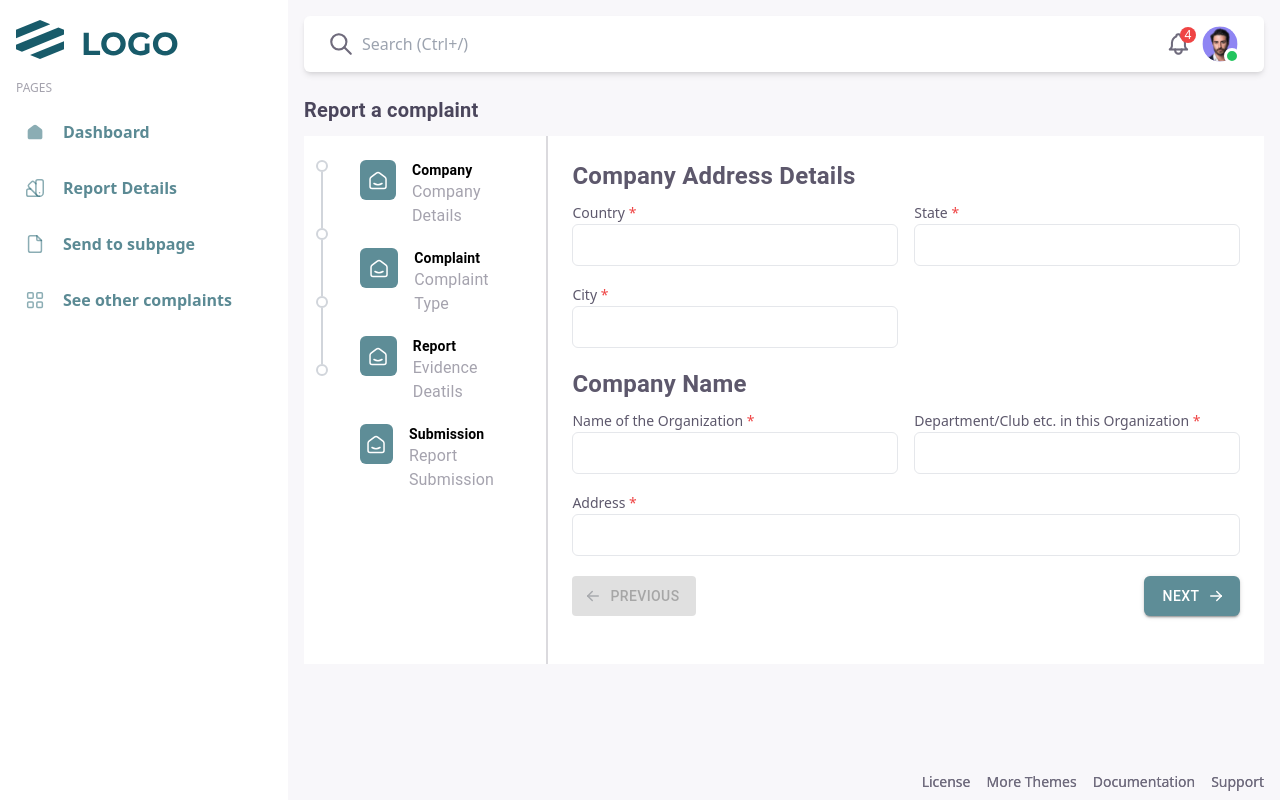
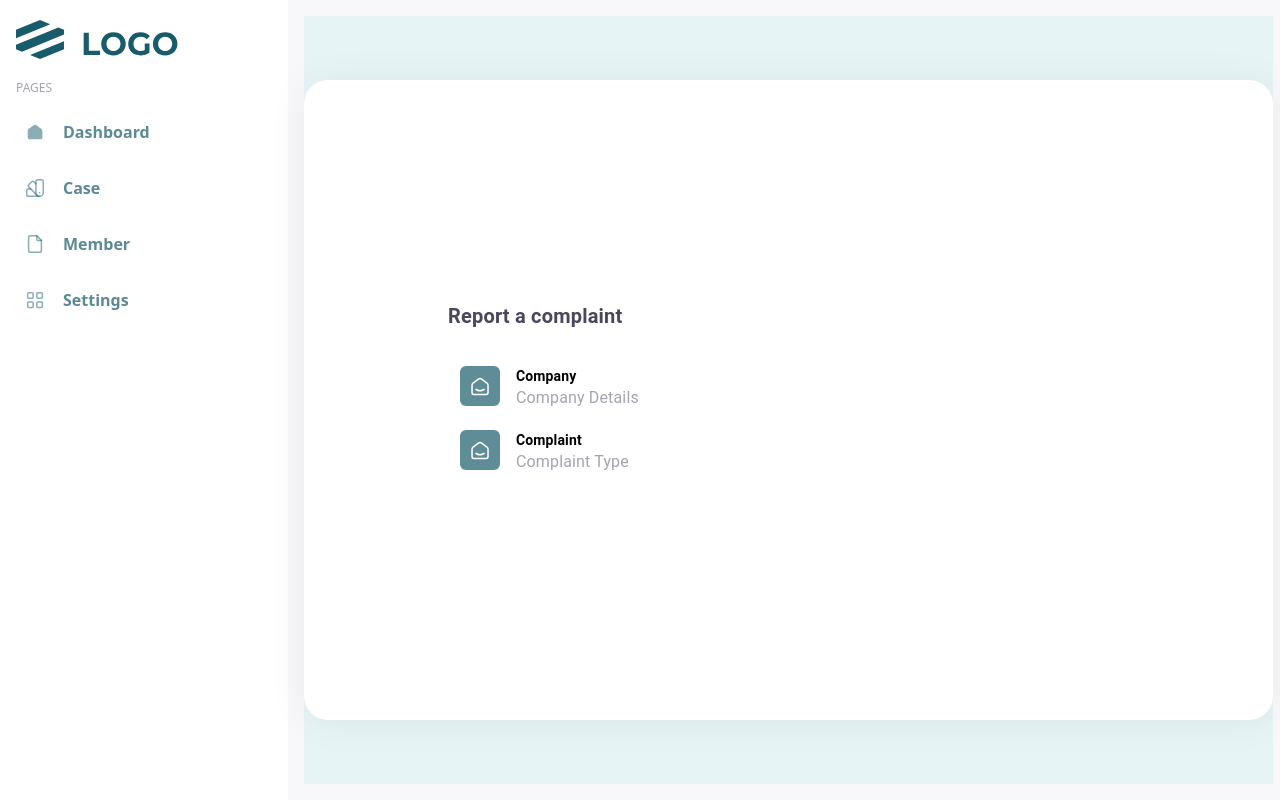
Before and after one commit to Harit66/safespace, a React (Create React App) app: page / in a window 1280 px wide. Both pictures are taken after a click on the button "LOG IN AS ADMIN USER". Built offline with nearby package versions, Linux system fonts and the light colour scheme.

Commit message:
create profile page

```diff
--- a/src/App.tsx
+++ b/src/App.tsx
@@ -17,6 +17,7 @@ import { Box } from "@mui/material";
 import Header from "./constant/Header/Header";
 import Footer from "./constant/Footer/Footer";
 import CreateNewCompliantcompliant from "./page/EndUser/CreateNewCompliantcompliant/CreateNewCompliantcompliant";
+import CompanyProfile from "./page/Admin/companyprofile/companyprofile";
 
 function App() {
   const isAuthenticated = useSelector(
@@ -35,10 +36,10 @@ function App() {
               element={
                 // Navigation bar and route protection based on user authentication
                 <>
-                  <NavBar userType="adminUser" />
+                  <NavBar userType="admin" />
                   <ProtectedRoute
                     isAuthenticated={isAuthenticated}
-                    adminRoute={userType === "adminUser" ? true : false}
+                    adminRoute={userType === "admin" ? true : false}
                   />
                 </>
               }
@@ -59,12 +60,22 @@ function App() {
                 path="/admin/dashboard"
                 element={
                   <Box className="flex flex-col w-full h-screen p-4">
+                    <CompanyProfile />
+                  </Box>
+                }
+              />
+
+              <Route
+                path="/admin/companyprofile"
+                element={
+                  <Box className="flex flex-col w-full h-screen p-4">
                     <Header userType="adminUser" />
-                    <CreateNewCompliantcompliant />
+                    <CompanyProfile />
                     <Footer userType="adminUser" />
                   </Box>
                 }
               />
+
             </Route>
             {/* Route for the admin dashboard */}
             <Route
--- a/src/Layouts/Layout.tsx
+++ b/src/Layouts/Layout.tsx
@@ -11,7 +11,7 @@ const Layout = ({ children }: Props) => {
     <>
       <NavBar userType="endUser" />
       {children}
-      <Footer userType="endUSer" />
+      <Footer userType="endUser" />
     </>
   );
 };
--- a/src/constant/NavBar/NavBar.tsx
+++ b/src/constant/NavBar/NavBar.tsx
@@ -1,4 +1,4 @@
-import { Box, TextField, useMediaQuery } from "@mui/material";
+import { Box, useMediaQuery } from "@mui/material";
 import React, { useEffect, useState } from "react";
 import { Link } from "react-router-dom";
 import { ReactComponent as DashBoard } from "../../assets/icons/Dashboard.svg";
@@ -8,23 +8,22 @@ import { ReactComponent as sendToSubject } from "../../assets/icons/sendToSubjec
 import { ReactComponent as SeeOtherComplaints } from "../../assets/icons/SeeOtherComp.svg";
 
 type Props = {
-  userType: string;
+  userType: "endUser" | "admin";
 };
 
 const NavBar = ({ userType }: Props) => {
-  const menus = [
+  const endUserMenus = [
     { name: "Dashboard", link: "/enduser/dashboard", icon: DashBoard },
-    { name: "Report Details", link: "/enduser/dashboard", icon: ReportDetails },
-    {
-      name: "Send to subpage",
-      link: "/enduser/dashboard",
-      icon: sendToSubject,
-    },
-    {
-      name: "See other complaints",
-      link: "/enduser/dashboard",
-      icon: SeeOtherComplaints,
-    },
+    { name: "Report Details", link: "/enduser/report-details", icon: ReportDetails },
+    { name: "Send to subpage", link: "/enduser/send-to-subpage", icon: sendToSubject },
+    { name: "See other complaints", link: "/enduser/see-other-complaints", icon: SeeOtherComplaints },
+  ];
+
+  const adminMenus = [
+    { name: "Dashboard", link: "/admin/dashboard", icon: DashBoard },
+    { name: "Case", link: "/admin/case", icon: ReportDetails },
+    { name: "Member", link: "/admin/member", icon: sendToSubject },
+    { name: "Settings", link: "/admin/settings", icon: SeeOtherComplaints },
   ];
 
   const [open, setOpen] = useState(true);
@@ -37,6 +36,8 @@ const NavBar = ({ userType }: Props) => {
       setOpen(true);
     }
   }, [isSmallScrren, setOpen]);
+
+  const menus = userType === 'endUser' ? endUserMenus : adminMenus;
 
   return (
     <section className="flex gap-6 ">
--- /dev/null
+++ b/src/page/Admin/companyprofile/companyprofile.tsx
@@ -0,0 +1,118 @@
+import React, { useState, useEffect } from "react";
+import { Box, Typography } from "@mui/material";
+import { useMediaQuery } from "@mui/material";
+import { styled } from "@mui/system";
+import CustomSteps from "../../../constant/CustomStepper/CustomStepper";
+import smartHome from "../../../assets/icons/smartHome.svg";
+
+const CompanyProfile = () => {
+  const [open, setOpen] = useState(true);
+  const isSmallScreen = useMediaQuery("(max-width:767px)");
+
+  useEffect(() => {
+    setOpen(!isSmallScreen);
+  }, [isSmallScreen]);
+  interface Row {
+    name: string;
+    mobile: string;
+  }
+  const [currentSection, setCurrentSection] = useState<number>(0);
+  const [rows, setRows] = useState<Row[]>([{ name: "", mobile: "" }]);
+
+  const totalSections = 4;
+
+  const handleNext = () => {
+    if (currentSection < totalSections - 1) {
+      setCurrentSection(currentSection + 1);
+    }
+  };
+
+  const handlePrevious = () => {
+    if (currentSection > 0) {
+      setCurrentSection(currentSection - 1);
+    }
+  };
+
+  return (
+    <Box
+      sx={{
+        width: "100%",
+        maxWidth: "1180px", // Set maximum width of the page
+        height: "100vh",
+        backgroundColor: "#E7F4F6", // Set background color of the entire page
+        display: "flex",
+        justifyContent: "center",
+        alignItems: "center",
+      }}
+    >
+      <Box
+        sx={{
+          display: "flex",
+          flexDirection: "column",
+          justifyContent: "center",
+          alignItems: "center",
+          gap: "26px",
+          padding: "10px 144px", // Adjust padding as needed
+          width: "969px",
+          height: "640px",
+          flexShrink: 0,
+          borderRadius: "24px",
+          background: "var(--Light-Solid-Color-Extra-Card-Background, #FFF)",
+          boxShadow: "0px 2px 40px 0px rgba(0, 0, 0, 0.06)",
+        }}
+      >
+        <Box className="w-full relative my-6">
+          <Typography className="text-[#4B465C] font-semibold text-xl mb-3">
+            Report a complaint{" "}
+          </Typography>
+          <Box
+            className="flex flex-row justify-start w-full bg-white overflow-auto"
+            sx={{ maxHeight: "calc(100vh - 210px)" }}
+          >
+               <Box className="w-1/2   border-solid border-[#DBDADE] pl-3 p-6 flex align-top gap-8">
+
+            <Box className="flex flex-col justify-start items-start gap-5">
+              <Box className="flex flex-row gap-4">
+                {" "}
+                <Box className="rounded-md w-10 h-10 bg-[#5E8D97] justify-center items-center flex ">
+                  {" "}
+                  <img src={smartHome} alt="" />
+                </Box>
+                <Box className="flex flex-col items-start justify-start">
+                  <Typography className="text-[#000000]  text-sm font-semibold">
+                    Company{" "}
+                  </Typography>
+                  <Typography className="text-[#A5A3AE]  font-normal">
+                    Company Details{" "}
+                  </Typography>
+                </Box>
+              </Box>
+              <Box className="flex flex-row gap-4">
+                {" "}
+                <Box className="rounded-md w-10 h-10 bg-[#5E8D97] justify-center items-center flex ">
+                  {" "}
+                  <img src={smartHome} alt="" />
+                </Box>
+                <Box className="flex flex-col items-start justify-start">
+                  <Typography className="text-[#000000]  text-sm font-semibold">
+                    Complaint{" "}
+                  </Typography>
+                  <Typography className="text-[#A5A3AE]  font-normal">
+                    Complaint Type{" "}
+                  </Typography>
+                </Box>
+              </Box>
+
+
+
+
+            </Box>
+          </Box>
+          </Box>
+        </Box>
+      </Box>
+    </Box>
+  );
+};
+
+export default CompanyProfile;
```
